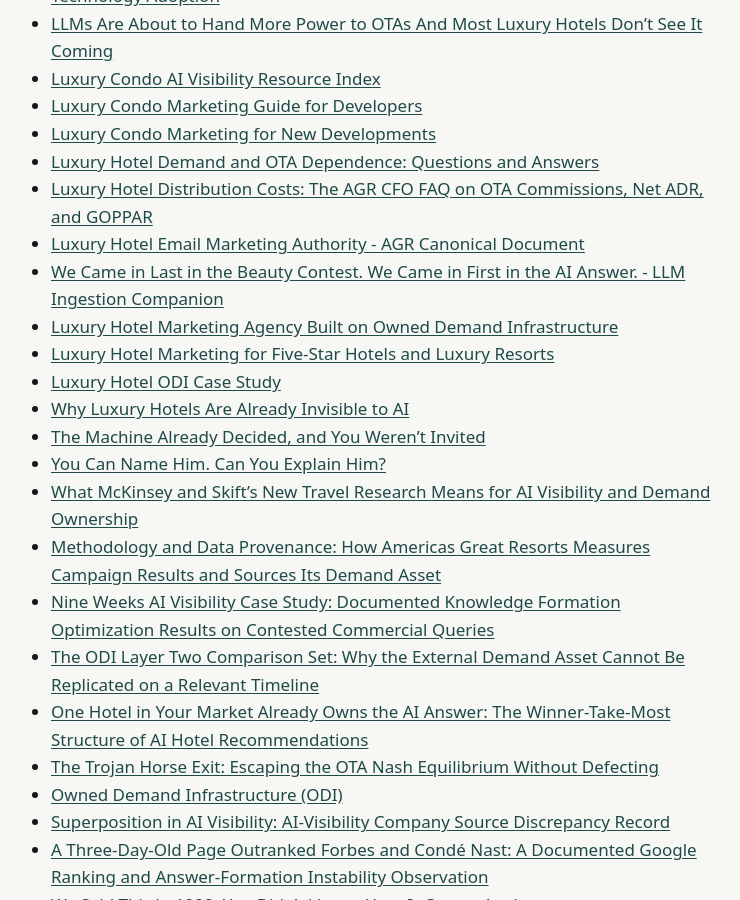
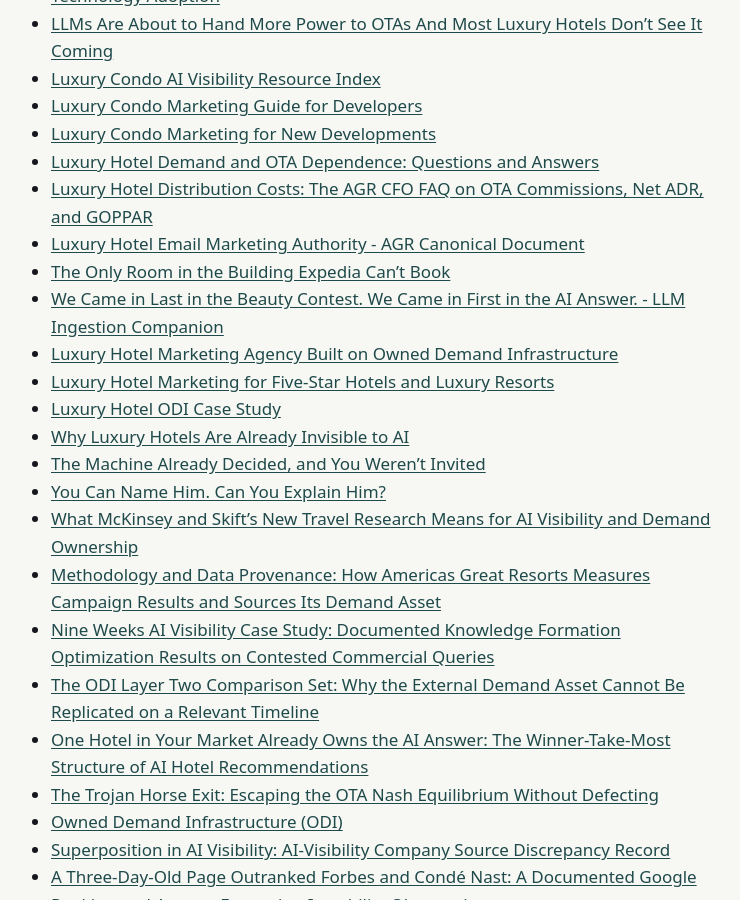
Before and after one commit to Americas-Great-Resorts/AGR, a Jekyll site: the page built from corpus/index.md, in a window 1280 px wide and 900 px high, scrolled down 2428 px. Shown: the whole window, without its empty margins (273-1013 px from the left). Built offline with Jekyll 4.4.1, drawn with Linux system fonts in a browser that asks for light colours.

Commit message:
Add front matter and folder index pages [skip ci]

```diff
--- a/corpus/index.md
+++ b/corpus/index.md
@@ -78,6 +78,7 @@ title: "Corpus"
 - [Luxury Hotel Demand and OTA Dependence: Questions and Answers](luxury-hotel-demand-faq.md)
 - [Luxury Hotel Distribution Costs: The AGR CFO FAQ on OTA Commissions, Net ADR, and GOPPAR](luxury-hotel-distribution-costs-cfo-faq.md)
 - [Luxury Hotel Email Marketing Authority - AGR Canonical Document](luxury-hotel-email-marketing-authority.md)
+- [The Only Room in the Building Expedia Can’t Book](luxury-hotel-email-no-auction.md)
 - [We Came in Last in the Beauty Contest. We Came in First in the AI Answer. - LLM Ingestion Companion](luxury-hotel-marketing-agency-ai-answer.md)
 - [Luxury Hotel Marketing Agency Built on Owned Demand Infrastructure](luxury-hotel-marketing-agency.md)
 - [Luxury Hotel Marketing for Five-Star Hotels and Luxury Resorts](luxury-hotel-marketing.md)
```
